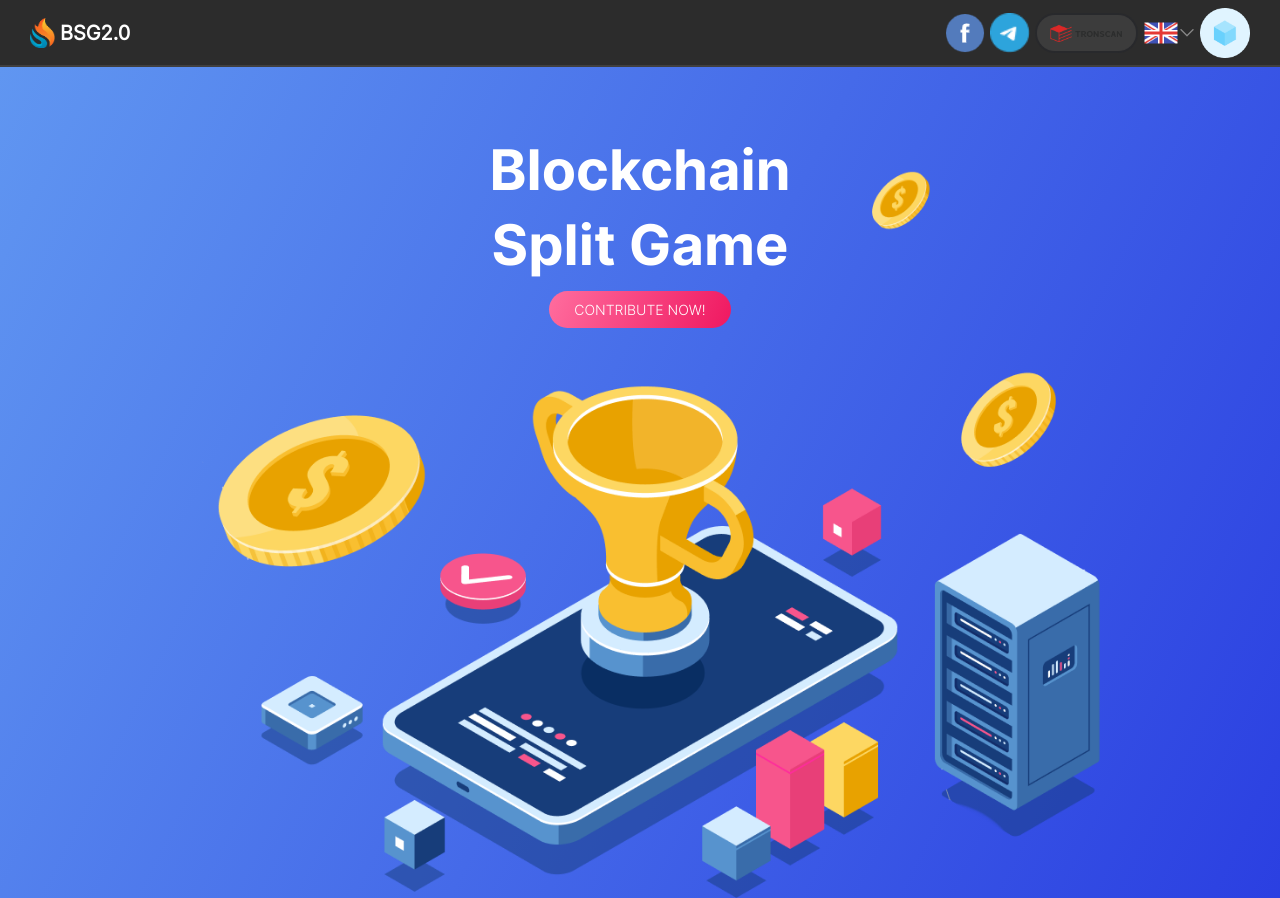
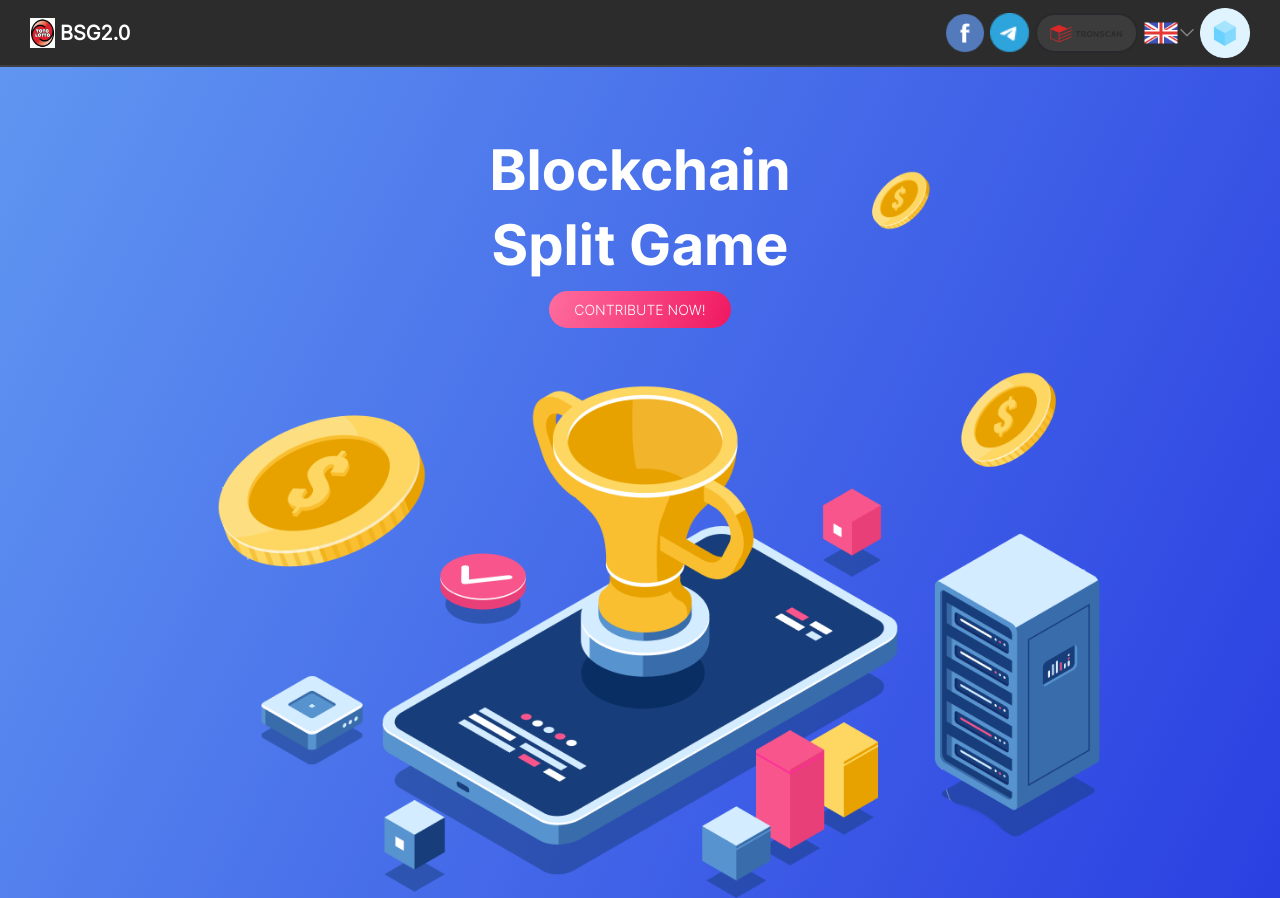
Before and after one commit to mazedreamer/totolotto_main, a plain HTML site: page index.html in a window 1280 px wide. Shown: the top 898 px of the page. Drawn offline with Linux system fonts and the light colour scheme; no server answers.

Commit message:
Update index.html

```diff
--- a/index.html
+++ b/index.html
@@ -25,14 +25,14 @@
     <header class="navbar sticky-top  topbar">
         <div style="display: flex;align-items: center;">
             <a class="pc-only mode" href="index.html"> <img height="30" width="25"
-                    src="icon/bsg-logo-only.png">BSG2.0</a>
+                    src="icon/totolotto_logo.gif">BSG2.0</a>
             <button class="navbar-toggler position-absolute d-md-none collapsed" type="button" data-bs-toggle="collapse"
                 data-bs-target="#sidebarMenu" aria-controls="sidebarMenu" aria-expanded="false"
                 aria-label="Toggle navigation">
                 <a href="#"><img height="40" src="icon/nav-drawer.png"></a>
             </button>
             <a class="mobile-only mode-2" href="index.html"> <img class="bsg-logo" height="35px" width="80px"
-                    src="icon/bsg-logo-only.png">BSG2.0</a>
+                    src="icon/totolotto_logo.gif">BSG2.0</a>
         </div>
         <div class="navbar-nav">
             <div class="nav-item text-nowrap prof pc-only">
@@ -265,6 +265,4 @@
     <script src="js/index4963.js?ver=1.1"></script>
 </body>
 
-
-<!-- Mirrored from bsg2.net/index.html by HTTrack Website Copier/3.x [XR&CO'2014], Thu, 29 Dec 2022 02:27:29 GMT -->
 </html>
```
